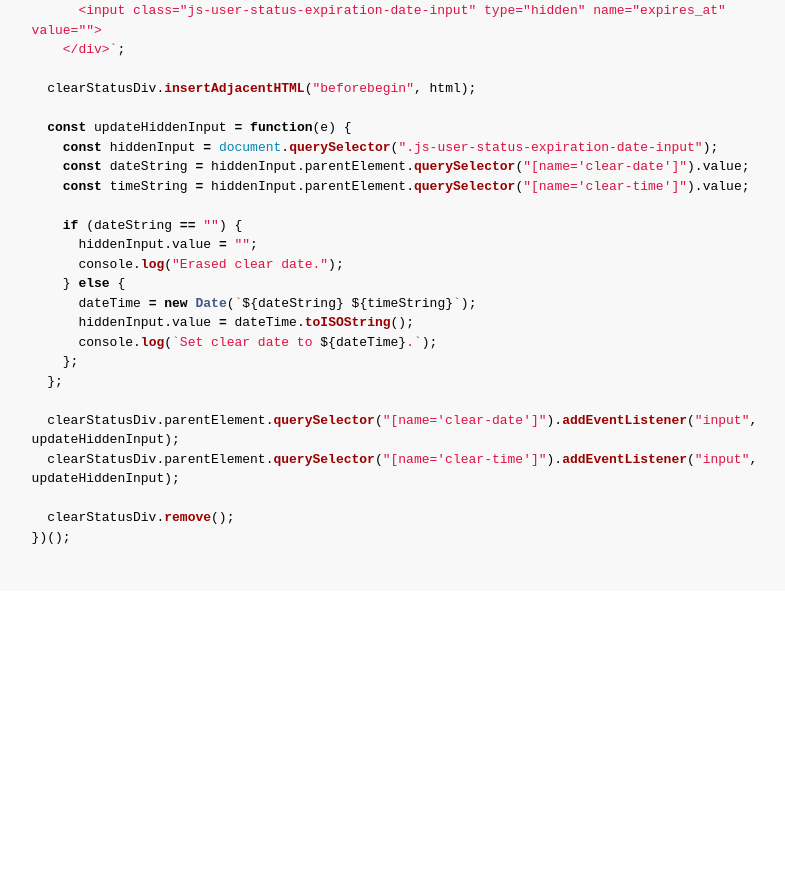
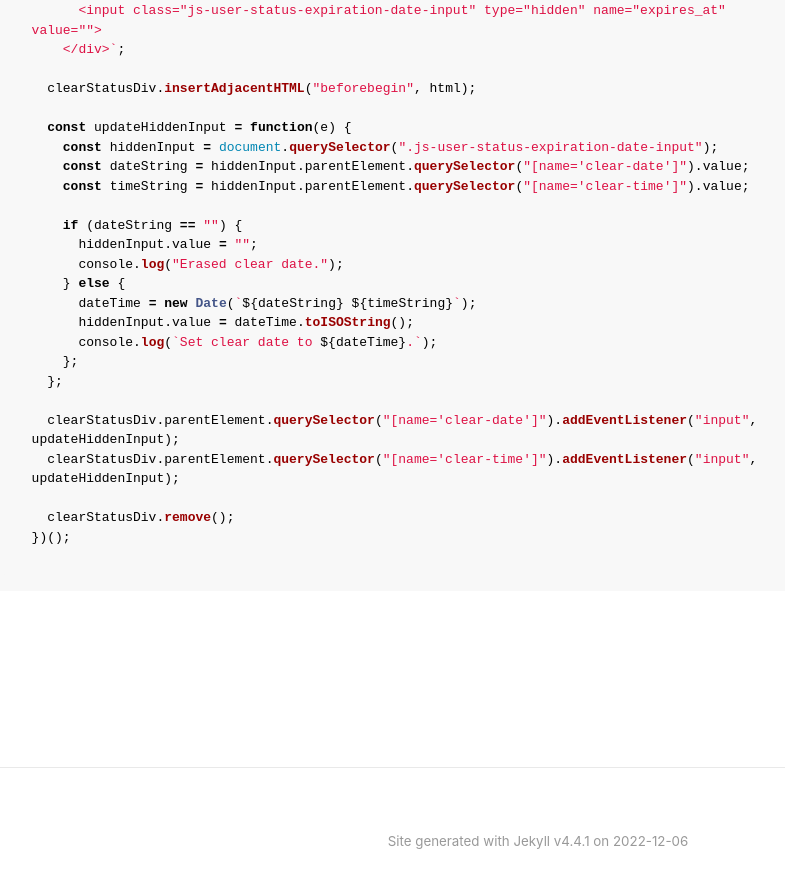
Before and after one commit to davidstosik/better_gh_status_clear, a Jekyll site: the page built from index.md, in a window 1280 px wide and 900 px high, scrolled down 2550 px. Shown: the top 888 px of the window, without its empty margins (102-887 px from the left). Built offline with Jekyll 4.4.1, drawn with Linux system fonts in a browser that asks for light colours; nearby versions of some CDN libraries; before the commit the page ends 3205 px from its top, so only the background shows below that.

Commit message:
Add footer to the layout

```diff
--- a/_layouts/default.html
+++ b/_layouts/default.html
@@ -32,5 +32,14 @@
     <main>
       {{ content }}
     </main>
+
+    <footer>
+      <hr>
+      <section>
+        <small>
+          Site generated with Jekyll v{{ jekyll.version }} on {{ site.time | date: "%Y-%m-%d" }}
+        </small>
+      </section>
+    </footer>
   </body>
 </html>
```
